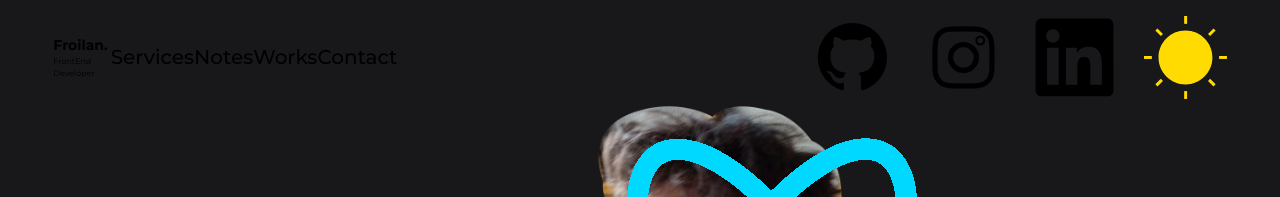
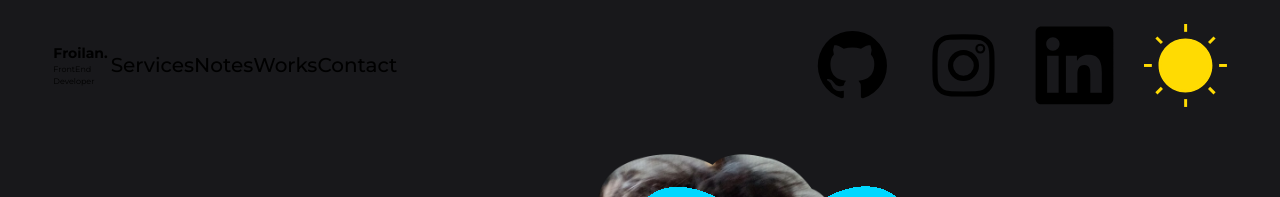
Before and after one commit to flcmm/my-personal-portfolio, a React (Vite) app: page / in a window 1280 px wide. Shown: the top 197 px of the page. Built offline with nearby package versions, Linux system fonts and the light colour scheme.

Commit message:
optimize spacing

```diff
--- a/src/App.tsx
+++ b/src/App.tsx
@@ -12,7 +12,7 @@ import Contact from './pages/contact'
 function App() {
   return (
       <div className="max-w-full flex flex-col justify-start items-center bg-zinc-900">
-        <div className="pt-4  w-11/12 flex flex-row">
+        <div className="pt-6 pb-10  w-11/12 flex flex-row">
           <div className='flex flex-col justify-evenly gap-y-6'>
             <Logo />
             <Nav/>
```
